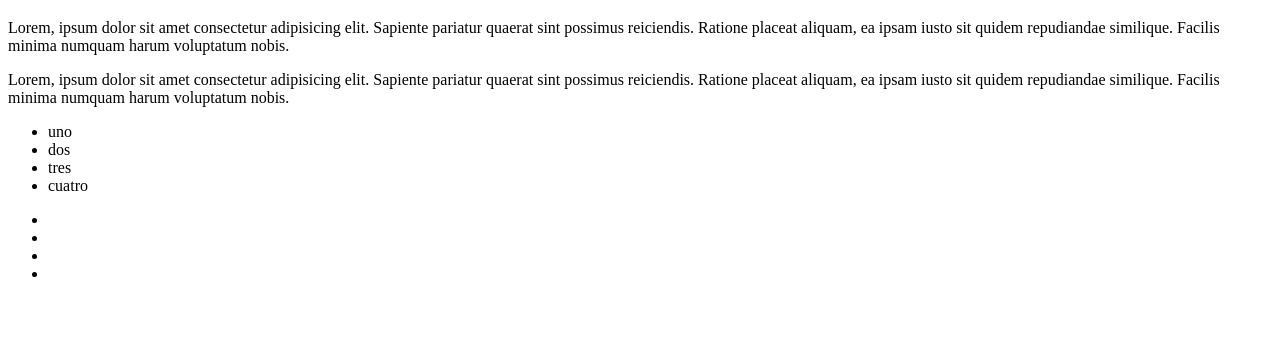
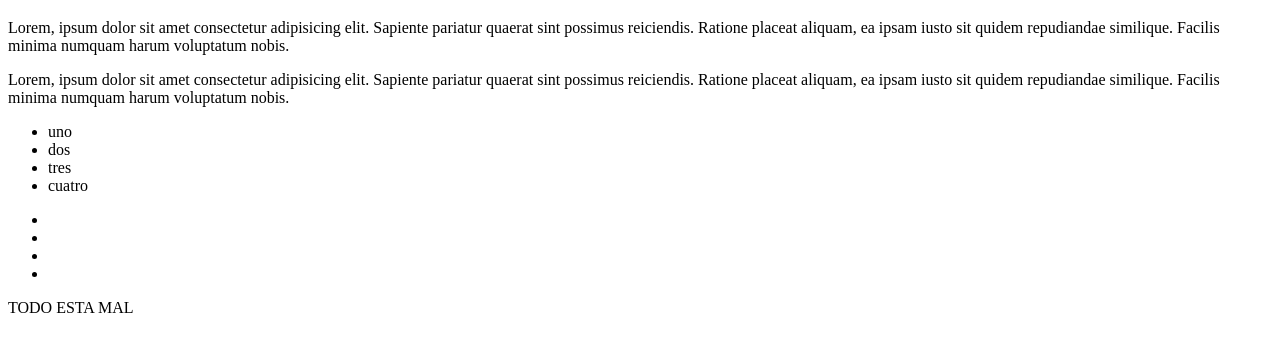
Before and after one commit to Lauracamacholipa/Taller-test, a plain HTML site: page index.html in a window 1280 px wide. Shown: the part 61-412 px from the top of the page. Drawn offline with Linux system fonts and the light colour scheme.

Commit message:
lO ACABO DE ARRUINAR

```diff
--- a/index.html
+++ b/index.html
@@ -22,6 +22,6 @@
         <li></li>
         <li></li>
     </ul>
-    <p class="foo"></p>
+    <p class="foo">TODO ESTA MAL</p>
 </body>
 </html>
```
